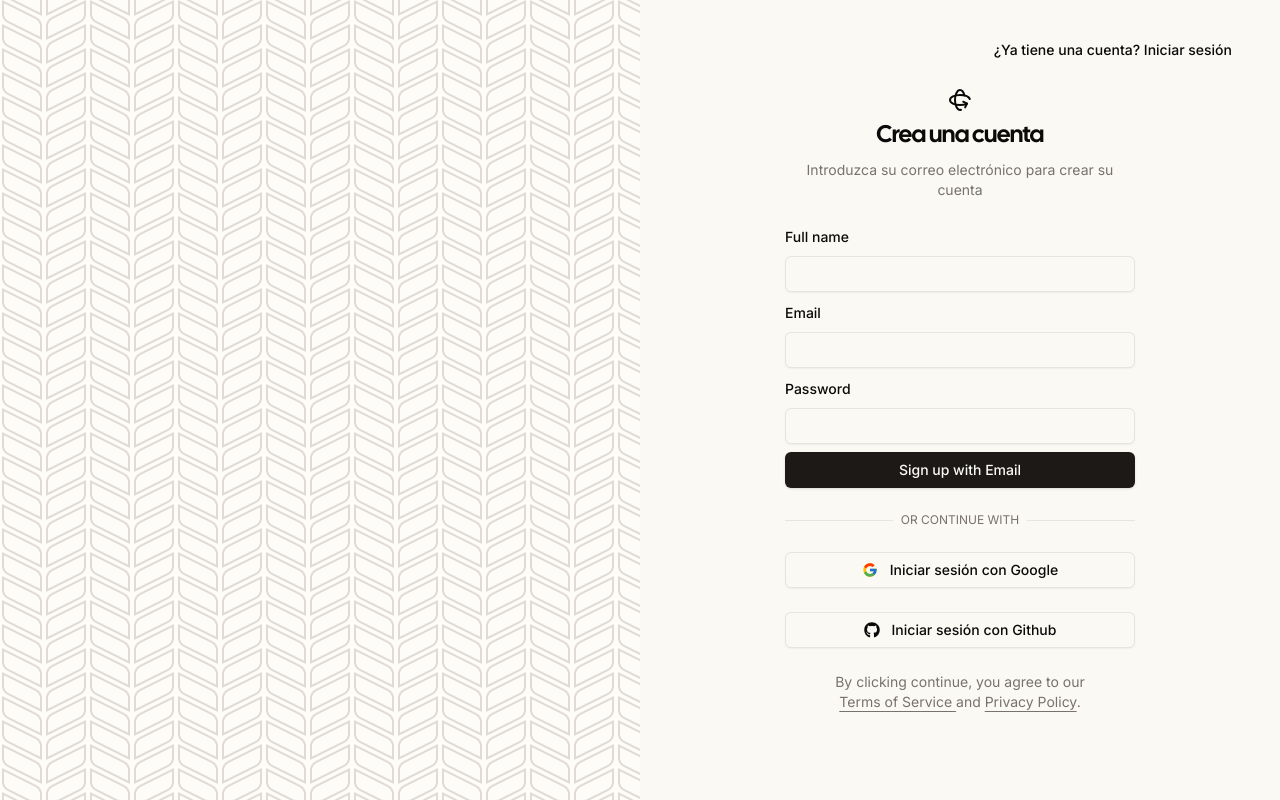
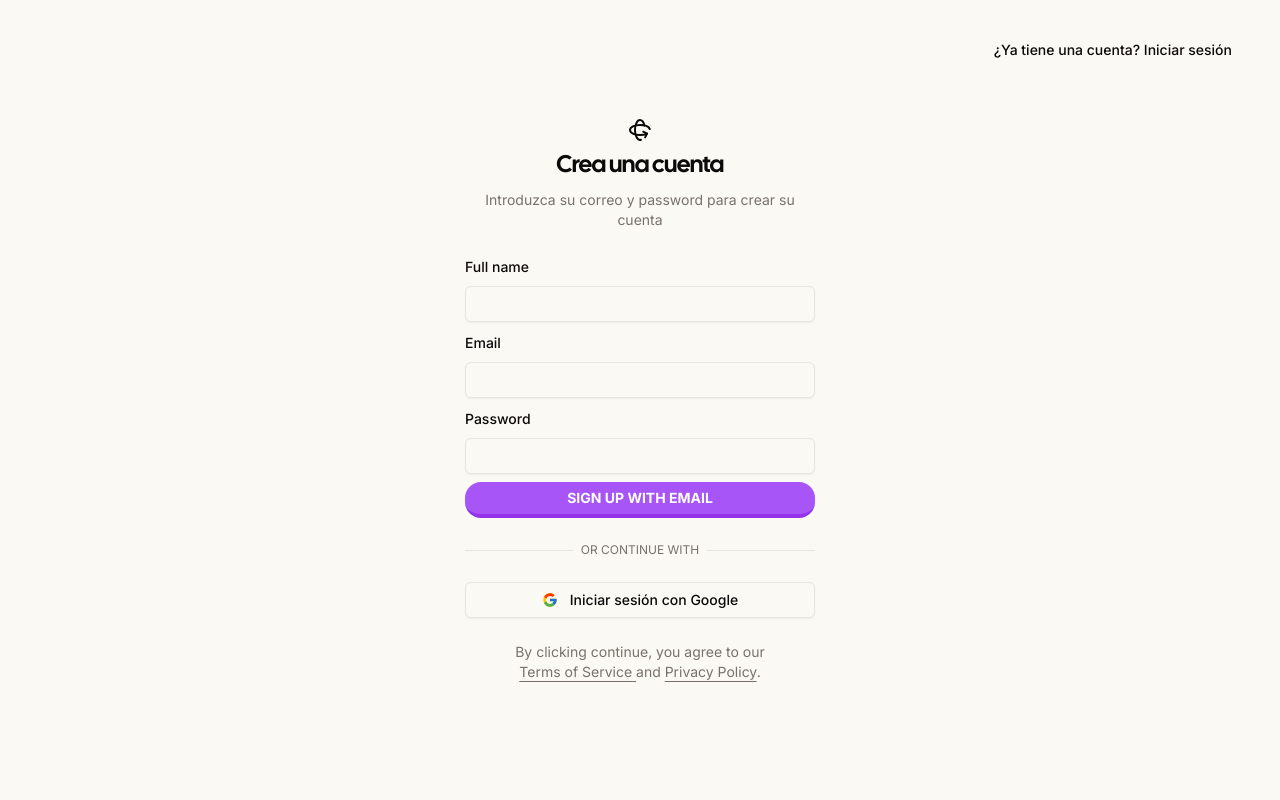
Before and after one commit to fibbonacci-labs/web3lingo, a Next.js app: page /auth/signup in a window 1280 px wide. Built offline with nearby package versions, Linux system fonts and the light colour scheme; no server answers.

Commit message:
feat: update sign up page

```diff
--- a/app/(auth)/auth/signup/page.tsx
+++ b/app/(auth)/auth/signup/page.tsx
@@ -17,7 +17,7 @@ export default async function SignupPage() {
   }
 
   return (
-    <div className="container grid h-screen w-screen flex-col items-center justify-center lg:max-w-none lg:grid-cols-2 lg:px-0">
+    <div className="container grid h-screen w-screen flex-col items-center justify-center lg:px-0">
       <Link
         href={routes.main.signin}
         className={cn(
@@ -27,10 +27,7 @@ export default async function SignupPage() {
       >
         <>¿Ya tiene una cuenta? Iniciar sesión</>
       </Link>
-      <div
-        className="hidden h-full opacity-50 lg:block"
-        style={generatePattern(nanoid())}
-      />
+
       <div className="lg:p-8">
         <div className="mx-auto flex w-full flex-col justify-center space-y-6 sm:w-[350px]">
           <div className="flex flex-col space-y-2 text-center">
@@ -39,7 +36,7 @@ export default async function SignupPage() {
               Crea una cuenta
             </h1>
             <p className="text-sm text-muted-foreground">
-              Introduzca su correo electrónico para crear su cuenta
+              Introduzca su correo y password para crear su cuenta
             </p>
           </div>
           <UserSignupForm />
--- a/components/forms/user-signup-form.tsx
+++ b/components/forms/user-signup-form.tsx
@@ -111,7 +111,9 @@ export function UserSignupForm() {
                 )}
               />
             </div>
-            <Button isLoading={form.formState.isSubmitting} disabled={disabled}>
+            <Button
+            variant="primary"
+            isLoading={form.formState.isSubmitting} disabled={disabled}>
               Sign up with Email
             </Button>
           </div>
@@ -135,14 +137,14 @@ export function UserSignupForm() {
         setLoading={setGoogleLoading}
         isLoading={googleLoading}
       />
-      <OauthButton
+     {/*  <OauthButton
         text="Sign up with Github"
         icon={<GithubIcon className="h-4 w-4" />}
         isDisabled={disabled}
         provider="github"
         setLoading={setGithubLoading}
         isLoading={githubLoading}
-      />
+      /> */}
     </div>
   );
 }
```
